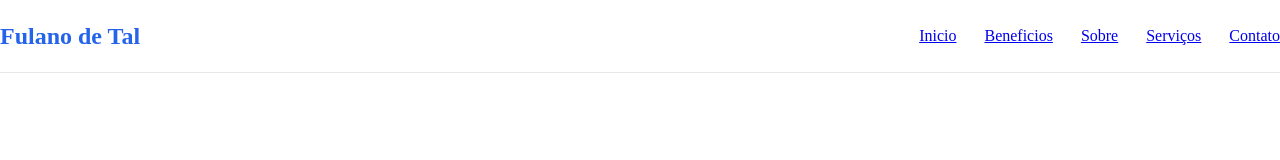
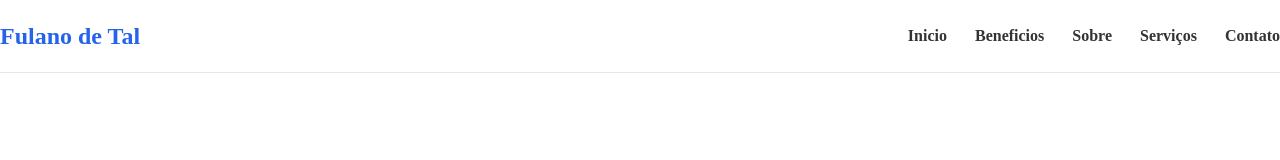
Before and after one commit to metratonpr/Html-Basico-2026, a plain HTML site: page index.html in a window 1280 px wide. Drawn offline with Linux system fonts and the light colour scheme.

Commit message:
Ajuste CSS

```diff
--- a/styles.css
+++ b/styles.css
@@ -61,3 +61,16 @@
     /* Define o espaço entre os links do menu */
     gap: 28px;
 }
+
+.menu a{
+    /* Define a cor padrão dos links */
+    color: #333333;
+    /* Define o tamanho da fonte */
+    font-size: 16px;
+    /* Define uma fonte mais grossa (forte) */
+    font-weight: 600;
+    /* Remove o sublinhado dos links */
+    text-decoration: none;
+    /* Faz as mundaças acontecerem de forma suave */
+    transition: 0.3s;
+}
```
